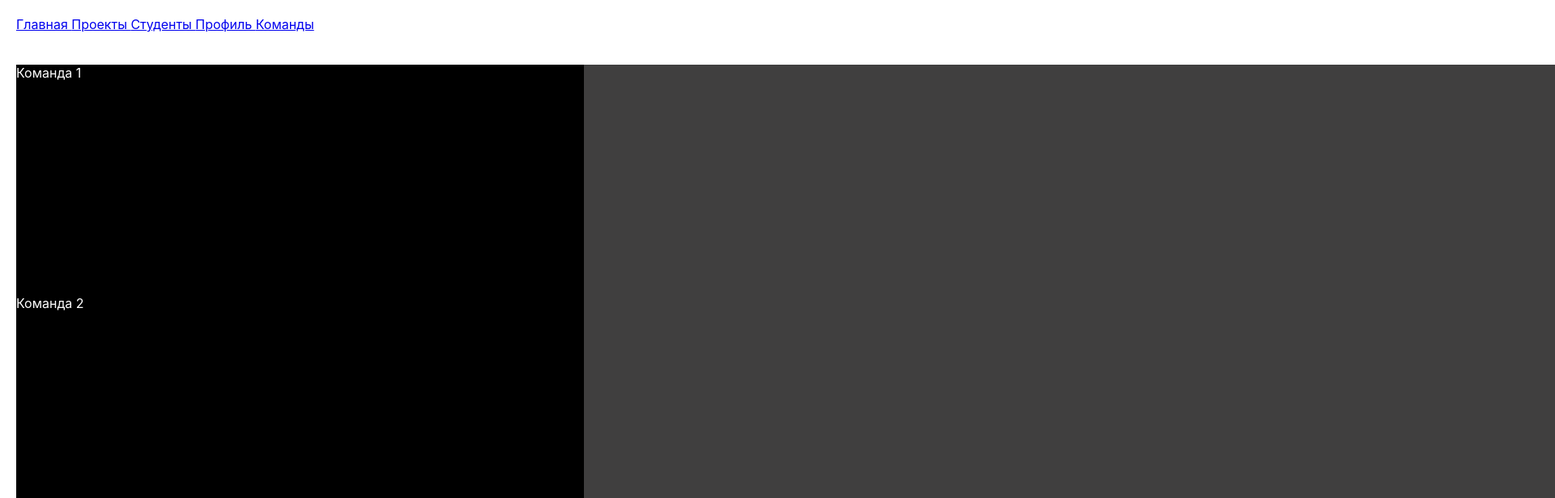
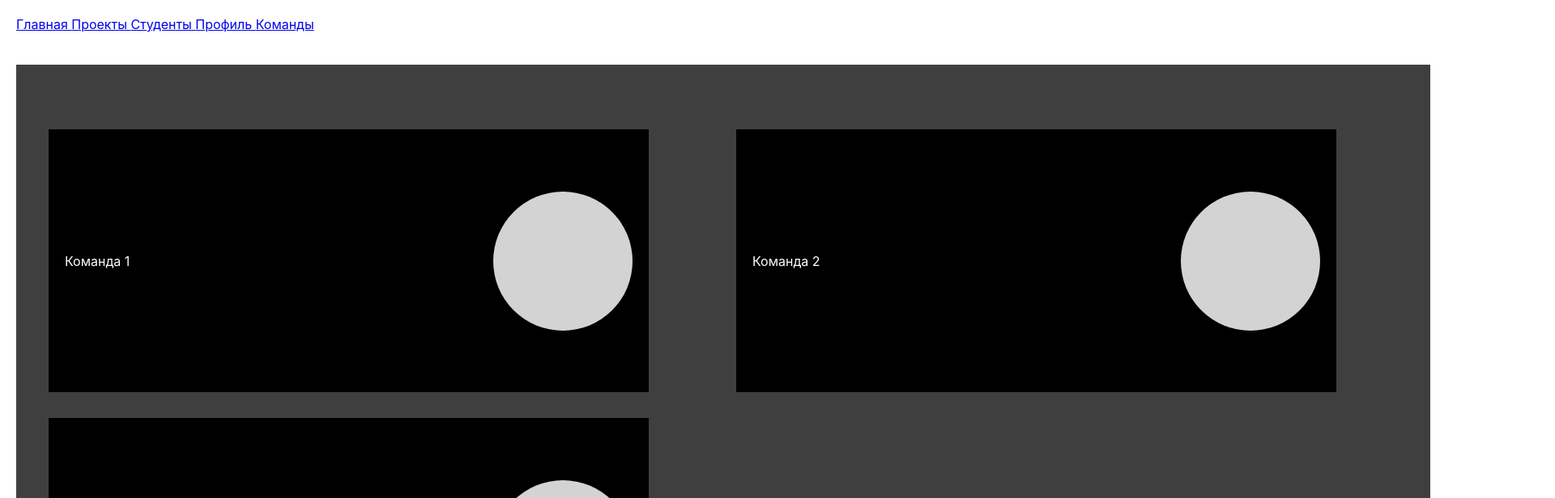
Before and after one commit to capacity-planning1/frontend, a React (Create React App) app: page /teampage in a window 1280 px wide. Shown: the top 616 px of the page at 81% size, 1920 px wide, since content can reach past the window. Built offline with nearby package versions, Linux system fonts and the light colour scheme.

Commit message:
second step

```diff
--- a/src/pages/TeamPage/TeamPage.scss
+++ b/src/pages/TeamPage/TeamPage.scss
@@ -1,15 +1,35 @@
 .TeamPage-Field_block {
     background-color: #403f3f;
-    height: 1080px;
-    width: 1920px;
+    width: 1746px;
+    margin: 0px auto;
+    padding: 40px 0;
 }
 
 .TeamPage-TeamBlock {
     background-color: black;
     height: 285px;
     width: 701px;
+    display: flex;
+    justify-content: space-between;
+    align-items: center;
+     padding: 20px;
 }
 
 .TeamPage-Grid {
+    display: grid;
+    grid-template-columns: repeat(2, 1fr);
+    gap: 40px;
+    padding: 40px;
     color: white;
 }
+
+.TeamPage-Back_field {
+    margin: 0px;
+}
+
+.TeamPage-avatar {
+  width: 172px;
+  height: 172px;
+  background: lightgray;
+  border-radius: 50%;
+}
--- a/src/pages/TeamPage/TeamPage.tsx
+++ b/src/pages/TeamPage/TeamPage.tsx
@@ -1,21 +1,28 @@
 import React from 'react'
+
+import Grid from '@mui/material/Grid'
 
 import './TeamPage.scss'
 
 import TeamBlock from './components/TeamBlock'
-import TeamPageField from './components/TeamPageField'
 
 const TeamPage: React.FC = () => {
   return (
-    <div>
-      <TeamPageField>
-        <div>
+    <section className='TeamPage-Field_block'>
+      <Grid container spacing={4} className='TeamPage-Grid'>
+        <Grid size={{ xs: 12, md: 6 }}>
           <TeamBlock>Команда 1</TeamBlock>
+        </Grid>
+
+        <Grid size={{ xs: 12, md: 6 }}>
           <TeamBlock>Команда 2</TeamBlock>
+        </Grid>
+
+        <Grid size={{ xs: 12, md: 6 }}>
           <TeamBlock>Команда 3</TeamBlock>
-        </div>
-      </TeamPageField>
-    </div>
+        </Grid>
+      </Grid>
+    </section>
   )
 }
 
--- a/src/pages/TeamPage/components/TeamBlock.tsx
+++ b/src/pages/TeamPage/components/TeamBlock.tsx
@@ -1,14 +1,14 @@
-import { Grid } from '@mui/material'
-
 type Props = {
   children: React.ReactNode
 }
 
 const TeamBlock: React.FC<Props> = ({ children }) => {
   return (
-    <Grid className='TeamPage-TeamBlock' container rowSpacing={1} columnSpacing={{ xs: 1, sm: 2, md: 3 }}>
-      <Grid className='TeamPage-Grid'>{children}</Grid>
-    </Grid>
+    <div className='TeamPage-TeamBlock'>
+      <div className='content'>{children}</div>
+
+      <div className='TeamPage-avatar' />
+    </div>
   )
 }
 
--- a/src/pages/TeamPage/components/TeamPageField.tsx
+++ /dev/null
@@ -1,17 +0,0 @@
-import React from 'react'
-
-import Box from '@mui/material/Box'
-
-type Props = {
-  children: React.ReactNode
-}
-
-const TeamPageField: React.FC<Props> = ({ children }) => {
-  return (
-    <div>
-      <Box className='TeamPage-Field_block'>{children}</Box>
-    </div>
-  )
-}
-
-export default TeamPageField
```
